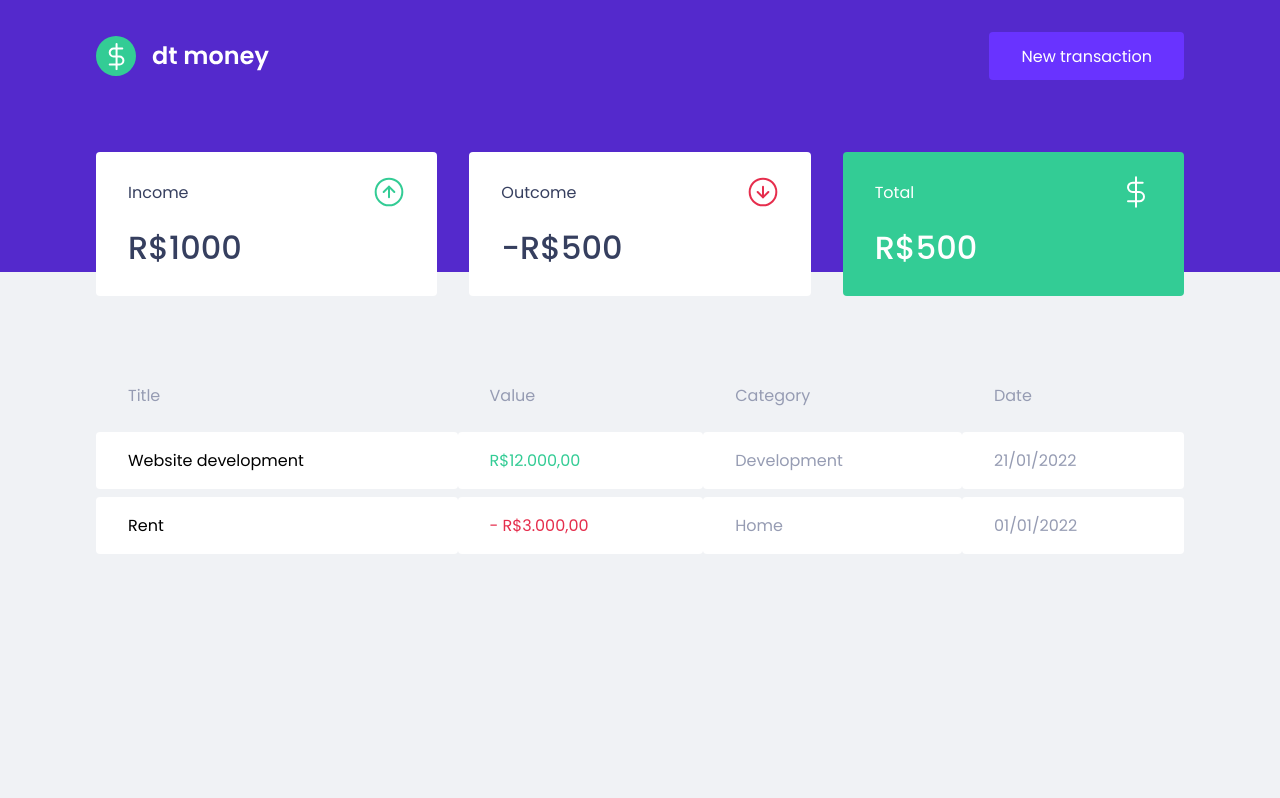
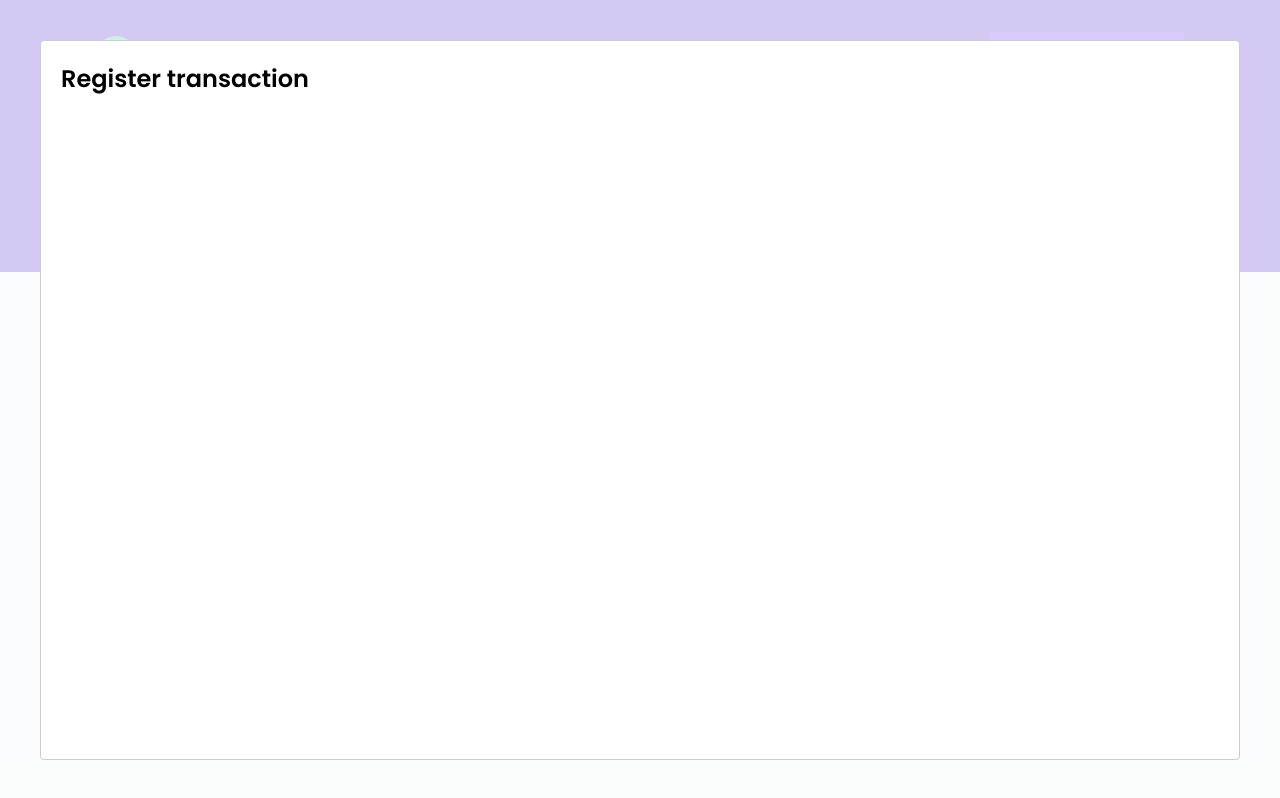
Before and after one commit to kevinshibuya/ignite-02-aplicacao-web-com-reactjs, a React (Create React App) app: page / in a window 1280 px wide. Both pictures are taken after a click on the button "New transaction". Built offline with nearby package versions, Linux system fonts and the light colour scheme; no server answers; what miragejs would draw is missing.

Commit message:
creating a modal with react-modal and changing father state with props passed to child

```diff
--- a/package.json
+++ b/package.json
@@ -3,11 +3,13 @@
   "version": "0.1.0",
   "private": true,
   "dependencies": {
+    "@types/react-modal": "^3.13.1",
     "@types/styled-components": "^5.1.21",
     "axios": "^0.25.0",
     "miragejs": "^0.1.43",
     "react": "^17.0.2",
     "react-dom": "^17.0.2",
+    "react-modal": "^3.14.4",
     "react-scripts": "5.0.0",
     "styled-components": "^5.3.3",
     "web-vitals": "^2.1.0"
--- a/src/App.tsx
+++ b/src/App.tsx
@@ -1,13 +1,34 @@
+import { useState } from 'react';
+import Modal from 'react-modal';
+
 import { Dashboard } from "./components/Dashboard";
 import { Header } from "./components/Header";
 
 import { GlobalStyle } from "./styles/global";
 
+Modal.setAppElement('#root');
+
 export function App() {
+  const [isNewTransactionModalOpen, setIsNewTransactionModalOpen] = useState(false);
+
+  function handleOpenNewTransactionModal() {
+    setIsNewTransactionModalOpen(true);
+  }
+
+  function handleCloseNewTransactionModal() {
+    setIsNewTransactionModalOpen(false);
+  }
+
   return (
     <>
-      <Header />
+      <Header onOpenNewTransactionModal={handleOpenNewTransactionModal} />
       <Dashboard />
+      <Modal
+        isOpen={isNewTransactionModalOpen}
+        onRequestClose={handleCloseNewTransactionModal}
+      >
+        <h2>Register transaction</h2>
+      </Modal>
       <GlobalStyle />
     </>
   );
--- a/src/components/Header/index.tsx
+++ b/src/components/Header/index.tsx
@@ -1,12 +1,16 @@
+import { Container, Content } from './styles';
 import logo from '../../assets/logo.svg';
-import { Container, Content } from './styles';
 
-export function Header() {
+interface HeaderProps {
+  onOpenNewTransactionModal: () => void;
+}
+
+export function Header({ onOpenNewTransactionModal }: HeaderProps) {
   return (
     <Container>
       <Content>
         <img src={logo} alt="dt money" />
-        <button type="button">
+        <button type="button" onClick={onOpenNewTransactionModal}>
           New transaction
         </button>
       </Content>
```
Also changed, not shown: 1 other file (tests, documents, lock files or other folders).
